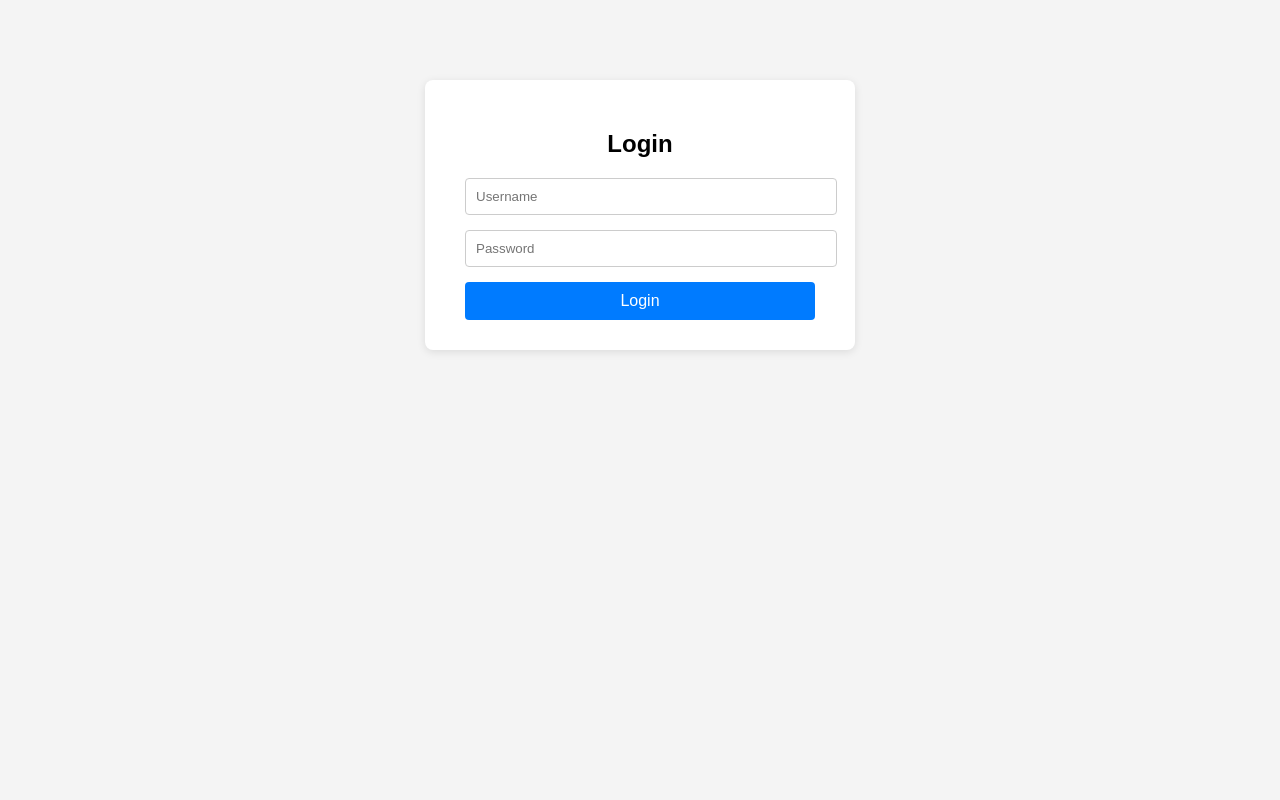
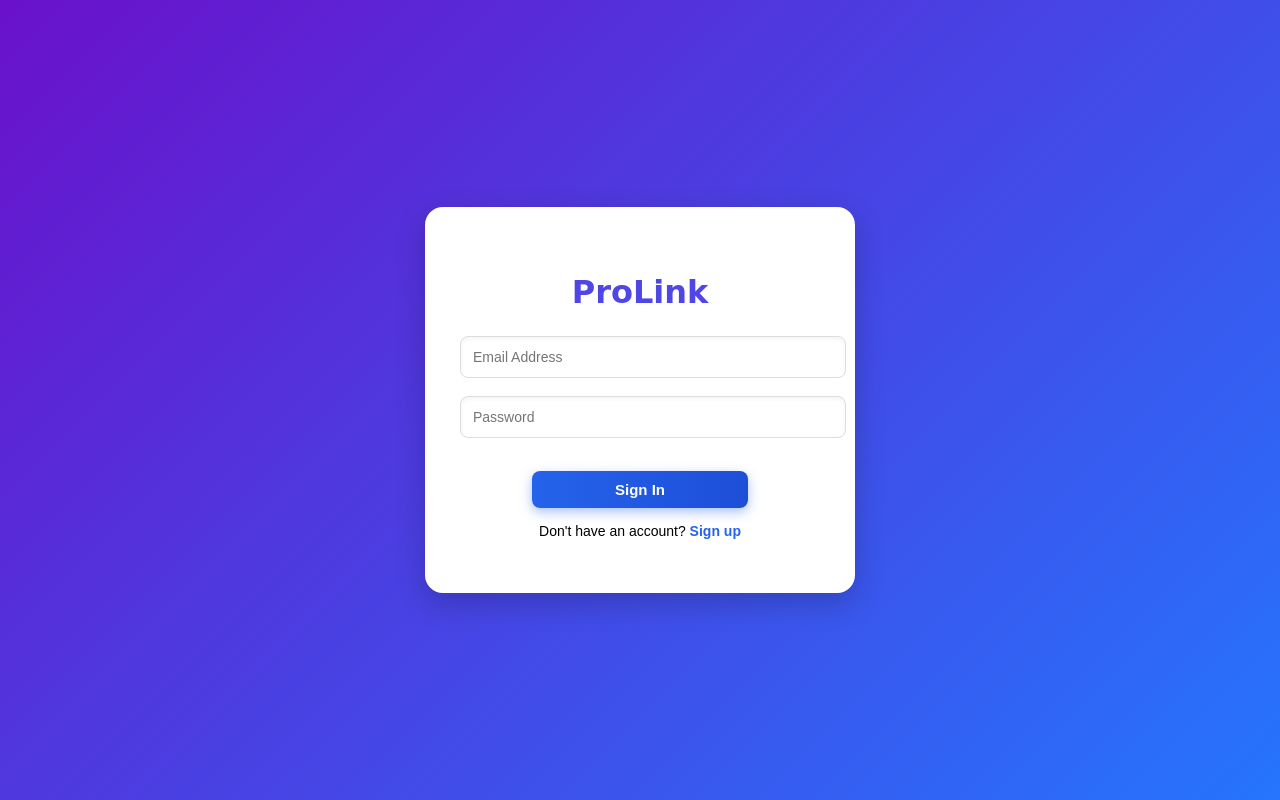
Before and after one commit to RodCanete/CSIT327-G2-ProLink, a Django app: page / in a window 1280 px wide. Run offline with Django 5.2, Linux system fonts and the light colour scheme.

Commit message:
Initial commit

```diff
--- a/prolink/static/css/style.css
+++ b/prolink/static/css/style.css
@@ -1,50 +1,85 @@
 body {
 	font-family: Arial, sans-serif;
-	background: #f4f4f4;
+	background: linear-gradient(135deg, #6a11cb 0%, #2575fc 100%);
 	margin: 0;
 	padding: 0;
+	display: flex;
+	justify-content: center;
+	align-items: center;
+	height: 100vh;
 }
 
+/* Login box */
 .login-container {
-	width: 350px;
-	margin: 80px auto;
+	width: 360px;
 	background: #fff;
-	padding: 30px 40px;
-	border-radius: 8px;
-	box-shadow: 0 2px 8px rgba(0,0,0,0.1);
+	padding: 40px 35px;
+	border-radius: 18px;
+	box-shadow: 0 10px 30px rgba(0, 0, 0, 0.2),
+	            inset 0 0 8px rgba(255, 255, 255, 0.2);
+	text-align: center;
+	animation: fadeIn 0.8s ease-in-out;
 }
 
+/* Handwritten Header */
 .login-container h2 {
-	text-align: center;
-	margin-bottom: 20px;
+	font-family: 'Pacifico', cursive;
+	font-size: 32px;
+	color: #4f46e5;
+	margin-bottom: 25px;
 }
 
+/* Inputs */
 .login-container input[type="text"],
 .login-container input[type="password"] {
 	width: 100%;
-	padding: 10px;
-	margin-bottom: 15px;
-	border: 1px solid #ccc;
-	border-radius: 4px;
+	padding: 12px;
+	margin-bottom: 18px;
+	border: 1px solid #ddd;
+	border-radius: 8px;
+	font-size: 14px;
+	box-shadow: inset 0 2px 4px rgba(0,0,0,0.05);
+	transition: border 0.3s ease, box-shadow 0.3s ease;
 }
 
+.login-container input:focus {
+	border: 1px solid #4f46e5;
+	box-shadow: 0 0 8px rgba(79, 70, 229, 0.4);
+	outline: none;
+}
+
+/* Button */
 .login-container button {
-	width: 100%;
+	width: 60%;
 	padding: 10px;
-	background: #007bff;
+	background: linear-gradient(90deg, #2563eb, #1d4ed8);
 	color: #fff;
 	border: none;
-	border-radius: 4px;
+	border-radius: 8px;
 	cursor: pointer;
-	font-size: 16px;
+	font-size: 15px;
+	font-weight: 600;
+	display: block;
+	margin: 15px auto;
+	box-shadow: 0 4px 12px rgba(37, 99, 235, 0.4);
+	transition: transform 0.2s ease, box-shadow 0.3s ease;
 }
 
 .login-container button:hover {
-	background: #0056b3;
+	transform: translateY(-2px) scale(1.03);
+	box-shadow: 0 6px 16px rgba(37, 99, 235, 0.6);
 }
 
+/* Error message */
 .error {
 	color: #d9534f;
 	text-align: center;
 	margin-bottom: 10px;
+	font-weight: 500;
 }
+
+/* Animation */
+@keyframes fadeIn {
+	from { opacity: 0; transform: scale(0.9); }
+	to { opacity: 1; transform: scale(1); }
+}
--- a/prolink/templates/users/login.html
+++ b/prolink/templates/users/login.html
@@ -8,16 +8,19 @@
 </head>
 <body>
 	<div class="login-container">
-		<h2>Login</h2>
+		<h2>ProLink</h2>
 		{% if error %}
 			<div class="error">{{ error }}</div>
 		{% endif %}
 		<form id="login-form" method="post">
 			{% csrf_token %}
-			<input type="text" id="username" name="username" placeholder="Username">
+			<input type="text" id="username" name="username" placeholder="Email Address">
 			<input type="password" id="password" name="password" placeholder="Password">
-			<button type="submit">Login</button>
+			<button type="submit">Sign In</button>
 		</form>
+		<p style="font-size:14px; margin-top:15px;">
+			Don't have an account? <a href="#" style="color:#2563eb; text-decoration:none; font-weight:600;">Sign up</a>
+		</p>
 	</div>
 	<script src="/static/js/script.js"></script>
 </body>
```
